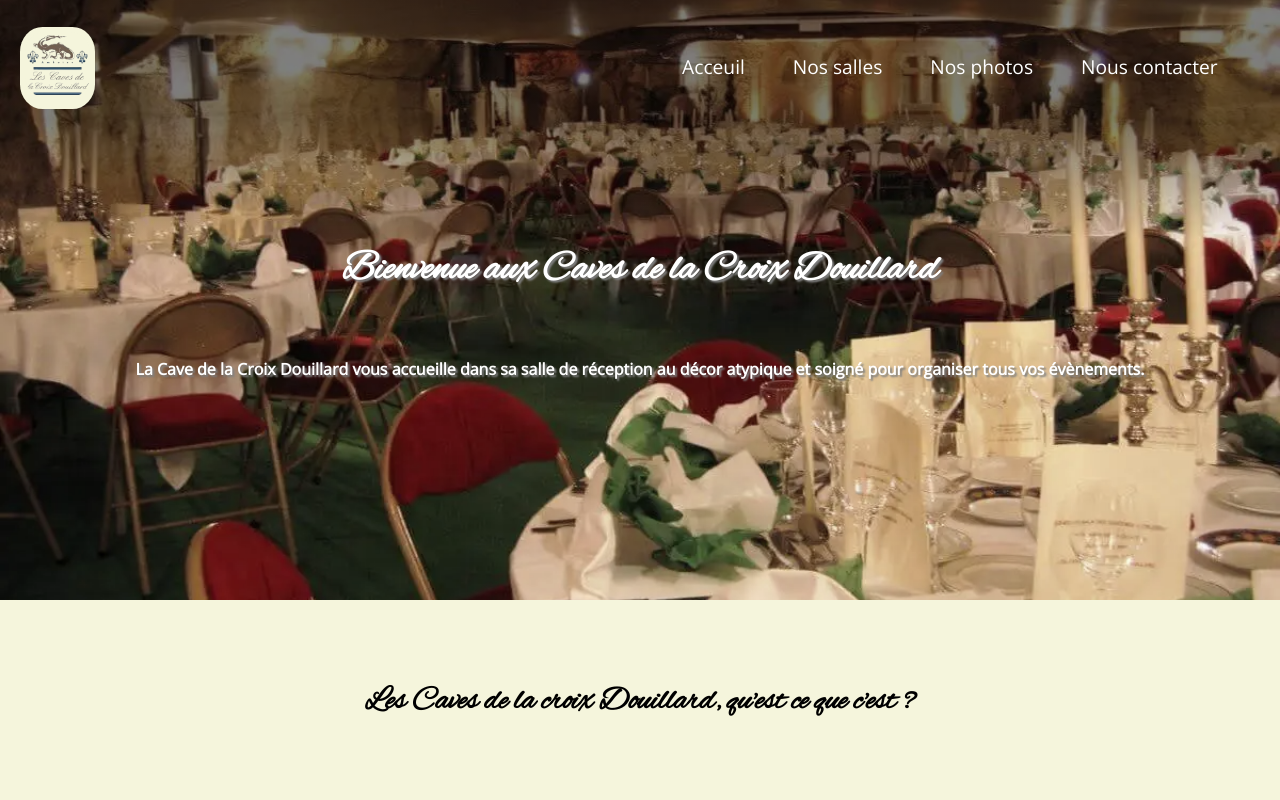
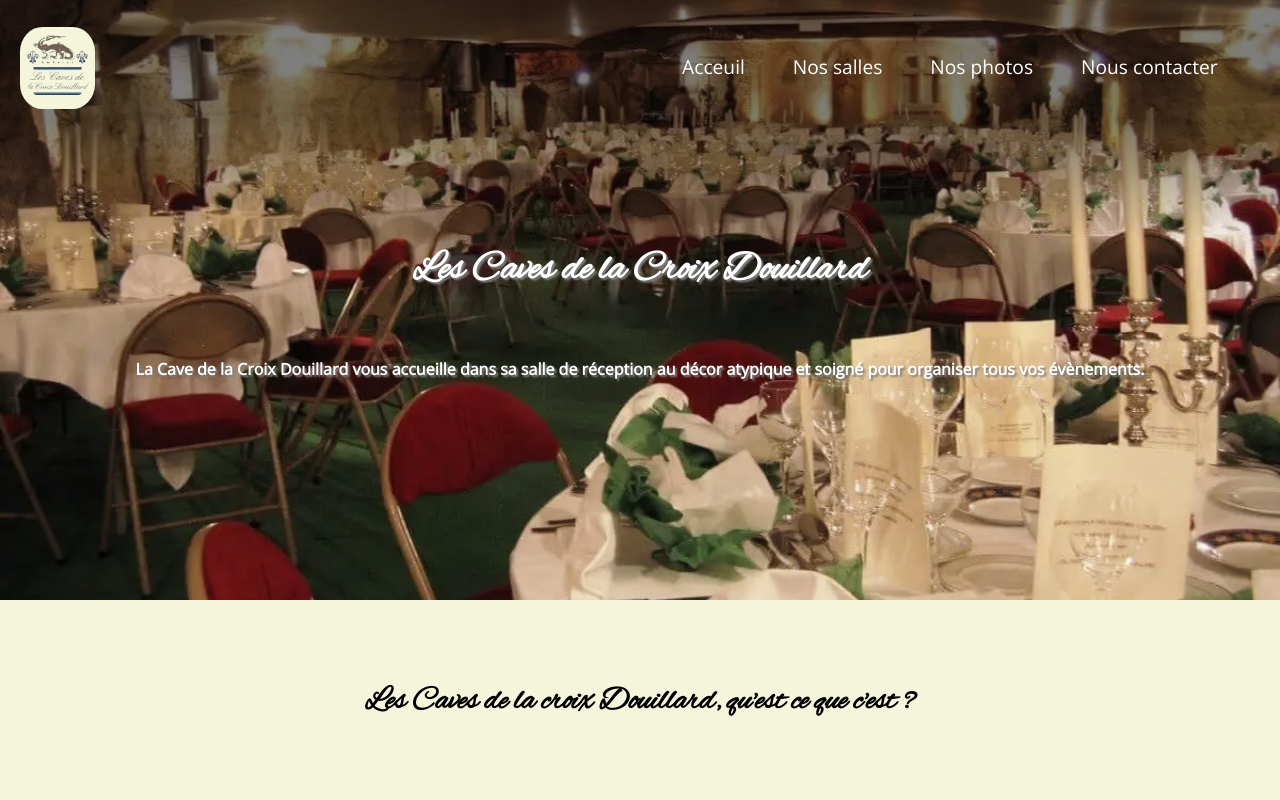
Before and after one commit to dbls37100/lacroixdouillard, a Next.js app: page / in a window 1280 px wide. Shown: the top 800 px of the page. Built offline with nearby package versions, Linux system fonts and the light colour scheme.

Commit message:
change h1 content

```diff
--- a/components/Banner.js
+++ b/components/Banner.js
@@ -6,9 +6,7 @@
     <section className={styles.Banner}>
       <div className={styles.Banner_div_text_Invisible}></div>
       <div className={styles.Banner_div_text}>
-        <h1 className={styles.Banner_text}>
-          Bienvenue aux Caves de la Croix Douillard
-        </h1>
+        <h1 className={styles.Banner_text}>Les Caves de la Croix Douillard</h1>
         <p className={styles.Banner_text1}>
           La Cave de la Croix Douillard vous accueille dans sa salle de
           réception au décor atypique et soigné pour organiser tous vos
```
